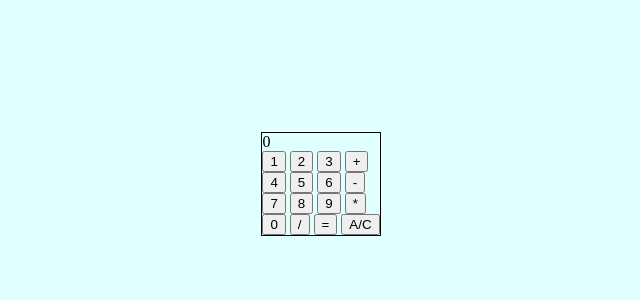
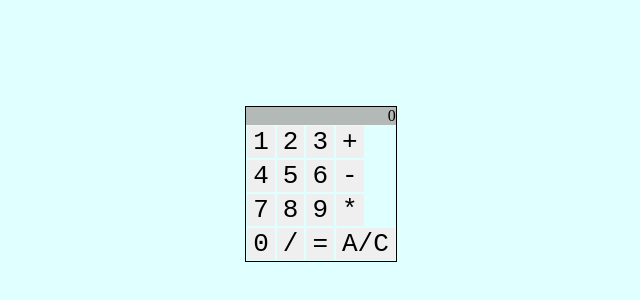
Before and after one commit to KennyT133/Calculator, a plain HTML site: page index.html in a window 1280 px wide. Shown: the part 224-524 px from the top of the page, without its empty margins (319-959 px from the left). Drawn offline with Linux system fonts and the light colour scheme.

Commit message:
Added some basic styling to the calculator

```diff
--- a/index.html
+++ b/index.html
@@ -12,25 +12,25 @@
         <div class = "firstRow">
             <div id = "display"></div>
         </div>
-        <div class = "firstdRow">
+        <div class = "secondRow">
             <button class = "operand" value = "1">1</button>
             <button class = "operand" value = "2">2</button>
             <button class = "operand" value = "3">3</button>
             <button class = "operator" value = "+">+</button>
         </div>
-        <div class = "secondRow">
+        <div class = "thirdRow">
             <button class = "operand" value = "4">4</button>
             <button class = "operand" value = "5">5</button>
             <button class = "operand" value = "6">6</button>
             <button class = "operator" value = "-">-</button>
         </div>
-        <div class = "thirdRow">
+        <div class = "fourthRow">
             <button class = "operand" value = "7">7</button>
             <button class = "operand" value = "8">8</button>
             <button class = "operand" value = "9">9</button>
             <button class = "operator" value = "*">*</button>
         </div>
-       <div class = "fourthRow">
+       <div class = "fifthRow">
             <button class = "operand" value = "0">0</button>
             <button class = "operator" value = "/">/</button>
             <button class = "equal" value = "equal">=</button>
--- a/script.js
+++ b/script.js
@@ -90,7 +90,6 @@ function computeOperater(e){
         secondNum = null;
     }
     operator = e.target.value;
-
 }
 for(let i = 0; i < operands.length;i++){
     operands[i].addEventListener("click",displayOperand);
--- a/style.css
+++ b/style.css
@@ -11,3 +11,39 @@ body{
     display: flex;
     flex-direction: column;
 }
+
+#display {
+    background-color: #b2b9b7;
+    display: flex;
+    flex-direction: column;
+    justify-content: space-around;
+    align-items: flex-end;
+    font-weight: initial;
+}
+
+button{
+    margin: 1px;
+    border-radius: 5%;
+    border: none;
+    font-weight: initial;
+    font-size: 2em;
+    font-family: monospace;
+    color: black;
+}
+.secondRow{
+    display: flex;
+    flex-basis: 100%;
+    flex: 1;
+}
+.thirdRow{
+    display: flex;
+    flex:1;
+}
+.fourthRow{
+    display: flex;
+    flex:1;
+}
+.fifthRow{
+    display: flex;
+    flex: 1;
+}
```
